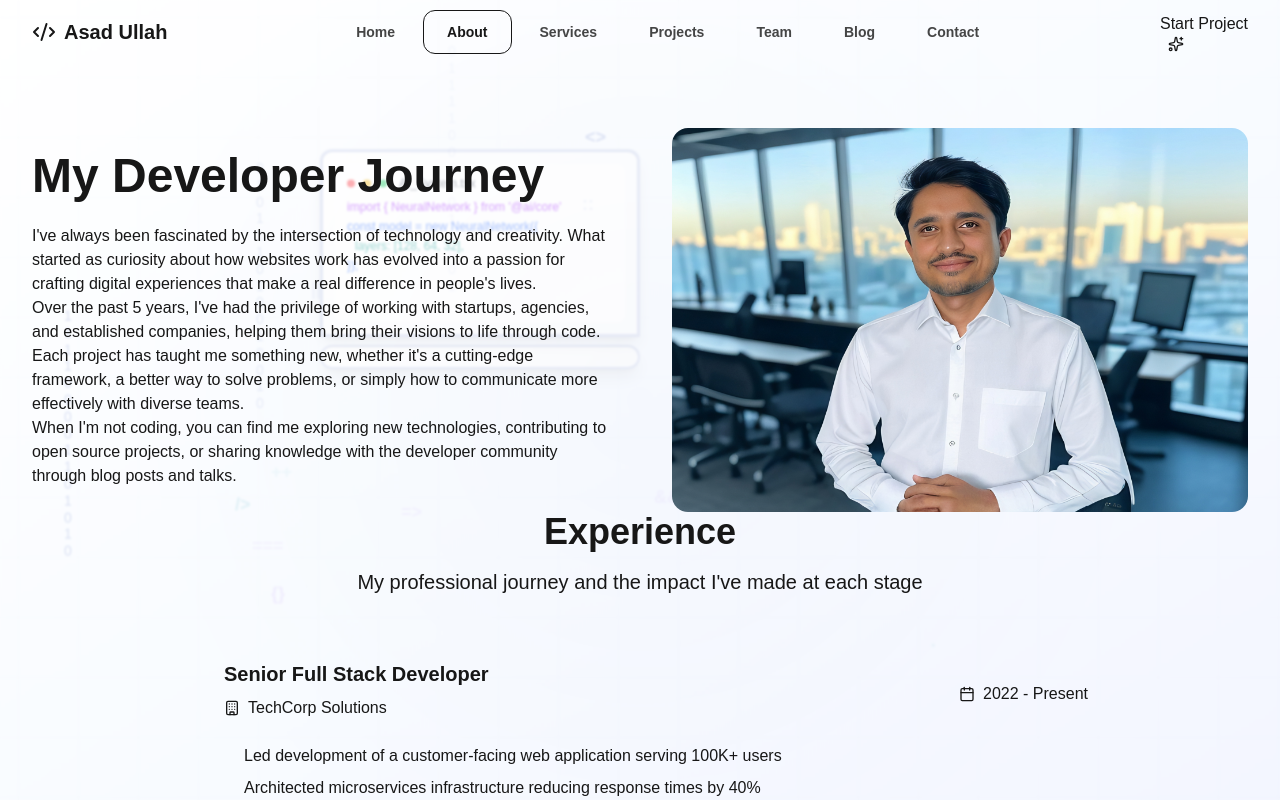
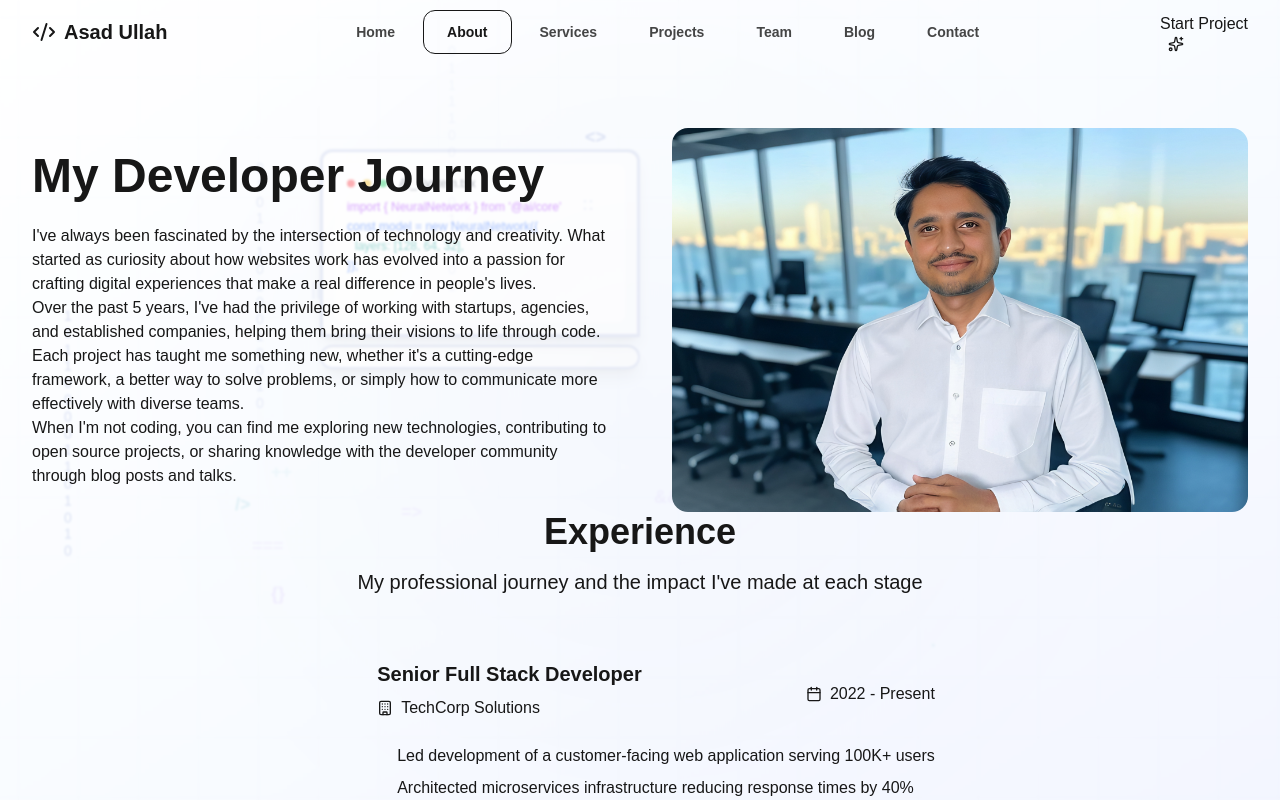
Before and after one commit to Asad06124/my-portfolio, a Next.js app: page /my-portfolio/about in a window 1280 px wide. Shown: the top 800 px of the page. Built offline with nearby package versions, Linux system fonts and the light colour scheme.

Commit message:
Refactor AboutPage layout to use a div container for improved structure and styling; enhance alignment of content for better visual presentation.

```diff
--- a/app/about/page.tsx
+++ b/app/about/page.tsx
@@ -12,7 +12,7 @@ export const metadata: Metadata = {
 
 export default function AboutPage() {
   return (
-    <>
+    <div className="flex flex-col items-center w-full">
       <Script id="about-jsonld" type="application/ld+json"
         dangerouslySetInnerHTML={{ __html: JSON.stringify({
           "@context": "https://schema.org",
@@ -27,6 +27,6 @@ export default function AboutPage() {
       <Experience />
       <Skills />
       <Philosophy />
-    </>
+    </div>
   )
 }
```
